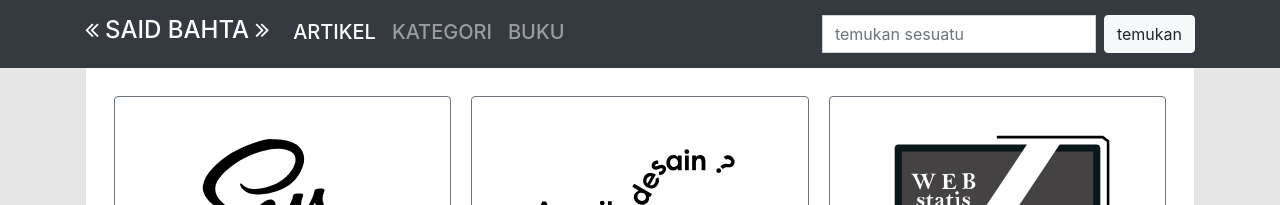
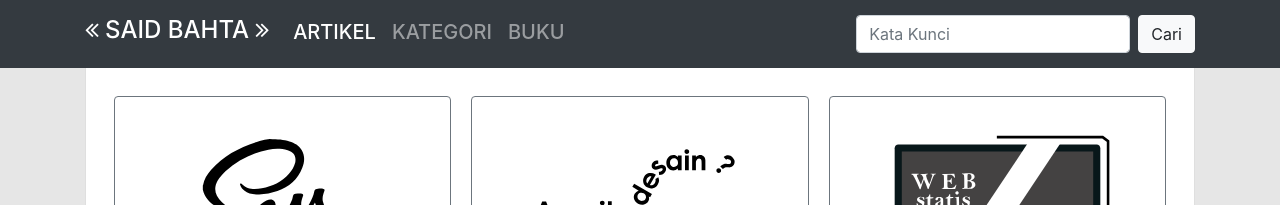
Before and after one commit to surtinaali/blog, a Jekyll site: the page built from index.html, in a window 1280 px wide. Shown: the top 205 px of the page. Built offline with Jekyll 4.4.1, drawn with Linux system fonts in a browser that asks for light colours.

Commit message:
rubah search box

```diff
--- a/_layouts/default.html
+++ b/_layouts/default.html
@@ -51,9 +51,9 @@
                     {% endif %} {% endfor %}
                 </ul>
                 <form class="form-inline">
-                    <input class="form-control mr-sm-2 rounded-0" type="search" placeholder="temukan sesuatu"
+                    <input class="form-control mr-sm-2 rounded-1" type="search" placeholder="Kata Kunci"
                         aria-label="Search">
-                    <button class="btn btn-light my-2 my-sm-0" type="submit">temukan</button>
+                    <button class="btn btn-light my-2 my-sm-0" type="submit">Cari</button>
                 </form>
             </div>
         </div>
```
